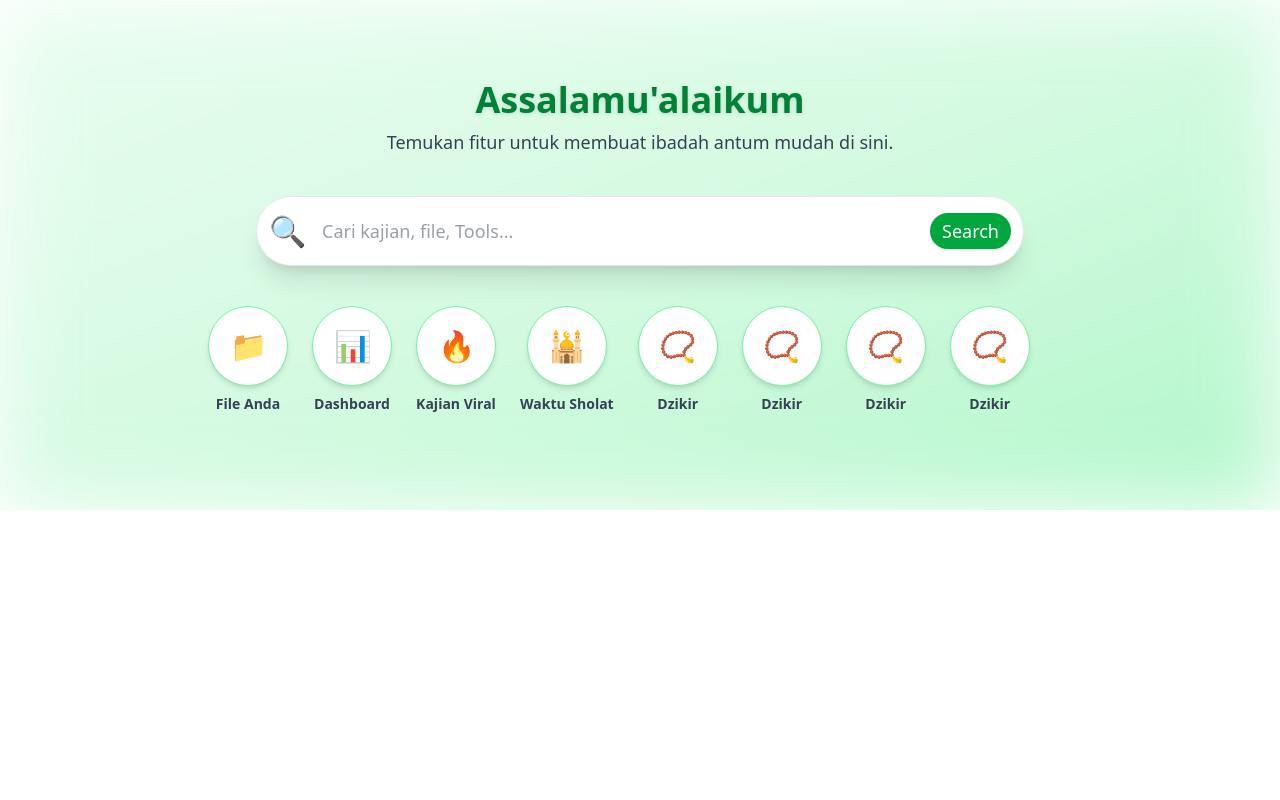
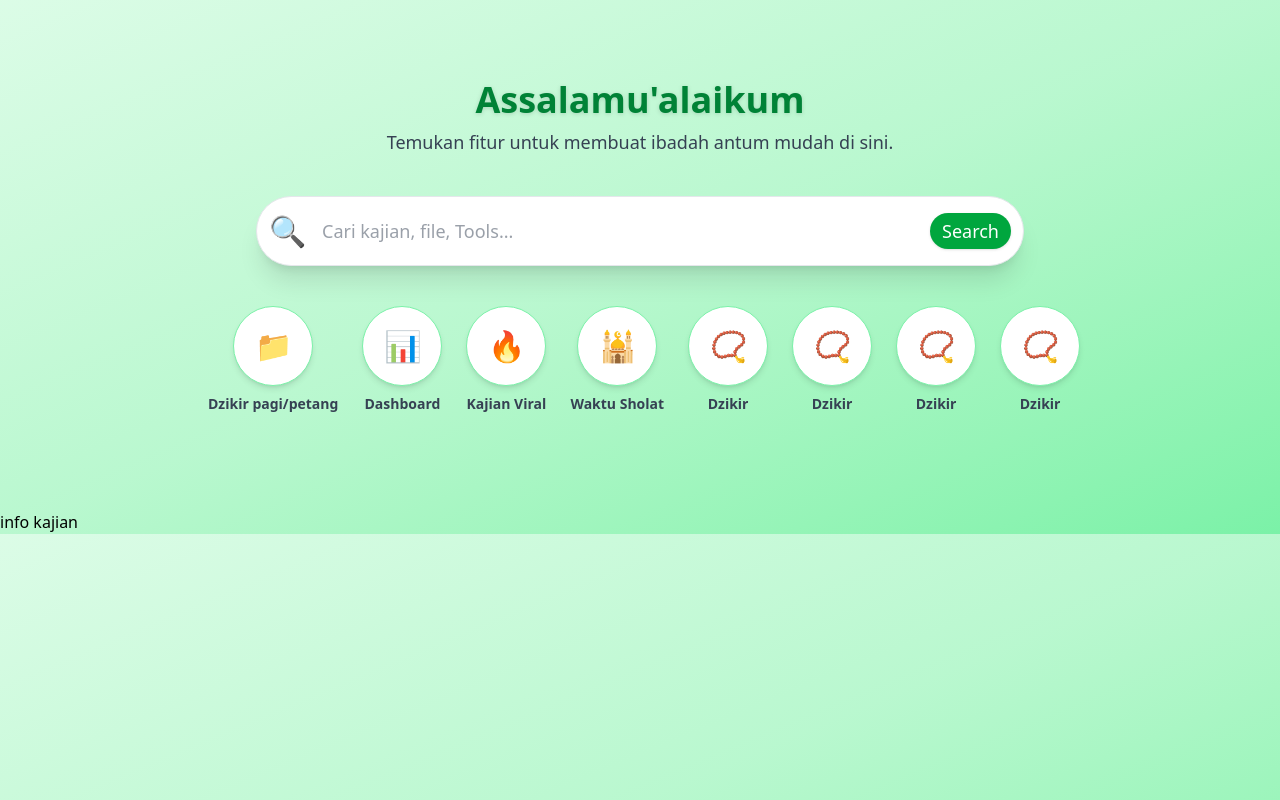
Before and after one commit to djoel-MM/islamic-web, a plain HTML site: page index.html in a window 1280 px wide. Drawn offline with Linux system fonts and the light colour scheme.

Commit message:
perbaikan

```diff
--- a/index.html
+++ b/index.html
@@ -8,7 +8,8 @@
     <link href="./src/output.css" rel="stylesheet">
 </head>
 
-<body>
+ <body class="bg-gradient-to-br from-green-100 via-green-200 to-green-300">
+
 
     <!-- <section class="">
     <div class="bg-white h-auto w-full shadow-2xl gap-5 flex justify-center py-3">
@@ -59,10 +60,10 @@
 </section> -->
 
 
- <section class="relative py-20 px-4 overflow-hidden">
+ <section class=" py-20 px-4 ">
 
   <!-- BACKGROUND GRADIENT -->
-  <div class="absolute inset-0 bg-gradient-to-br from-green-100 via-green-200 to-green-300 blur-2xl opacity-60"></div>
+  <div ></div>
 
   <!-- TITLE -->
   <div class="relative max-w-4xl mx-auto text-center">
@@ -122,12 +123,12 @@
     <div class="flex gap-6 min-w-max px-4 pb-4">
 
       <!-- ITEM 1 -->
-      <div class="flex flex-col items-center">
+      <a  href="al-masurat.html" class="flex flex-col items-center">
         <div class="w-20 h-20 rounded-full bg-white shadow-md flex justify-center items-center border border-green-300 hover:bg-green-500 hover:text-white transition text-3xl">
           📁
         </div>
-        <span class="mt-2 text-sm text-gray-700 font-semibold">File Anda</span>
-      </div>
+        <span class="mt-2 text-sm text-gray-700 font-semibold">Dzikir pagi/petang</span>
+    </a>
 
       <!-- ITEM 2 -->
       <div class="flex flex-col items-center">
@@ -138,12 +139,12 @@
       </div>
 
       <!-- ITEM 3 -->
-      <div class="flex flex-col items-center">
+      <a  href="kajian.html" class="flex flex-col items-center">
         <div class="w-20 h-20 rounded-full bg-white shadow-md flex justify-center items-center border border-green-300 hover:bg-green-500 hover:text-white transition text-3xl">
           🔥
         </div>
         <span class="mt-2 text-sm text-gray-700 font-semibold">Kajian Viral</span>
-      </div>
+    </a>
 
       <!-- ITEM 4 -->
       <div class="flex flex-col items-center">
@@ -154,12 +155,12 @@
       </div>
 
       <!-- ITEM 5 -->
-      <div class="flex flex-col items-center">
+      <a href="Tasbih.html" class="flex flex-col items-center">
         <div class="w-20 h-20 rounded-full bg-white shadow-md flex justify-center items-center border border-green-300 hover:bg-green-500 hover:text-white transition text-3xl">
           📿
         </div>
         <span class="mt-2 text-sm text-gray-700 font-semibold">Dzikir</span>
-      </div>
+    </a>
 
       <!-- ITEM 5 -->
       <div class="flex flex-col items-center">
@@ -191,6 +192,10 @@
 </section>
 
 
+<section class="">
+  <p class="">info kajian</p>
+</section>
+
 
 
 </body>
```
Also changed, not shown: sholat.html (+0 -1 lines).
